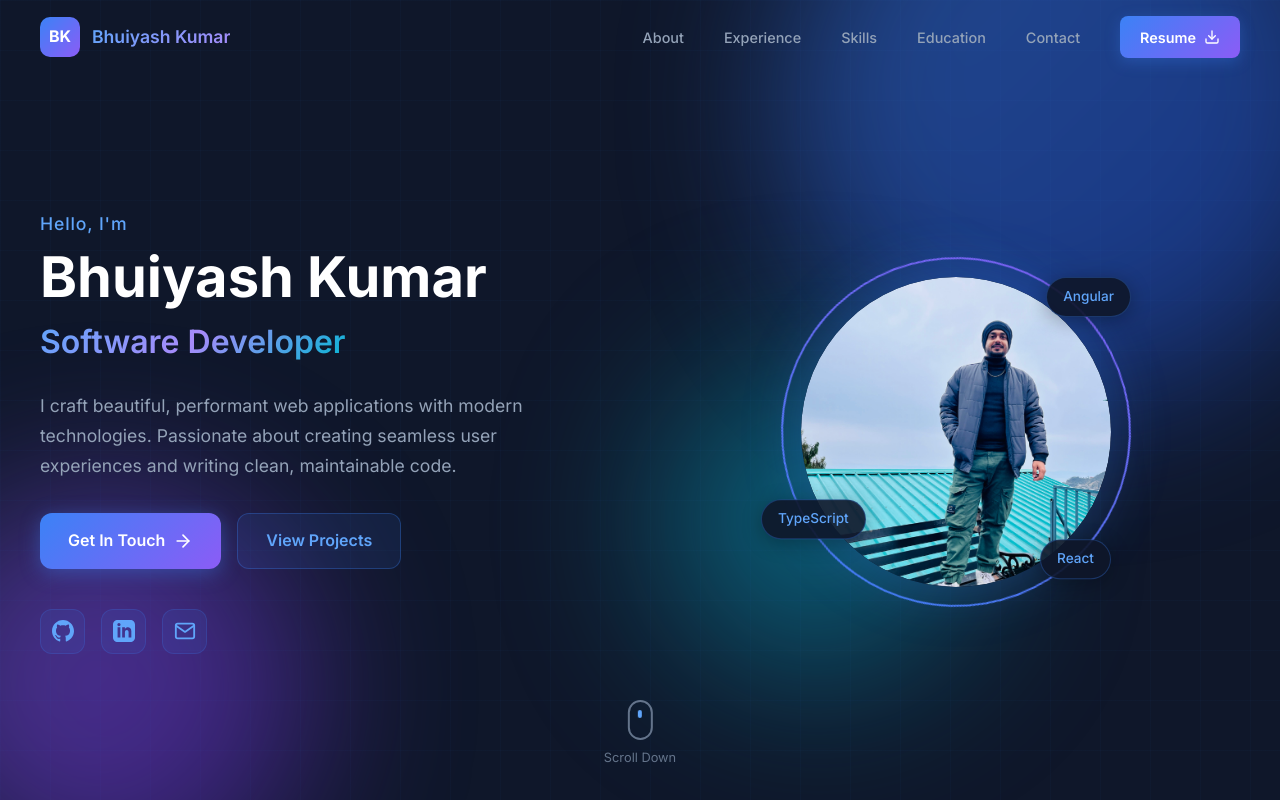
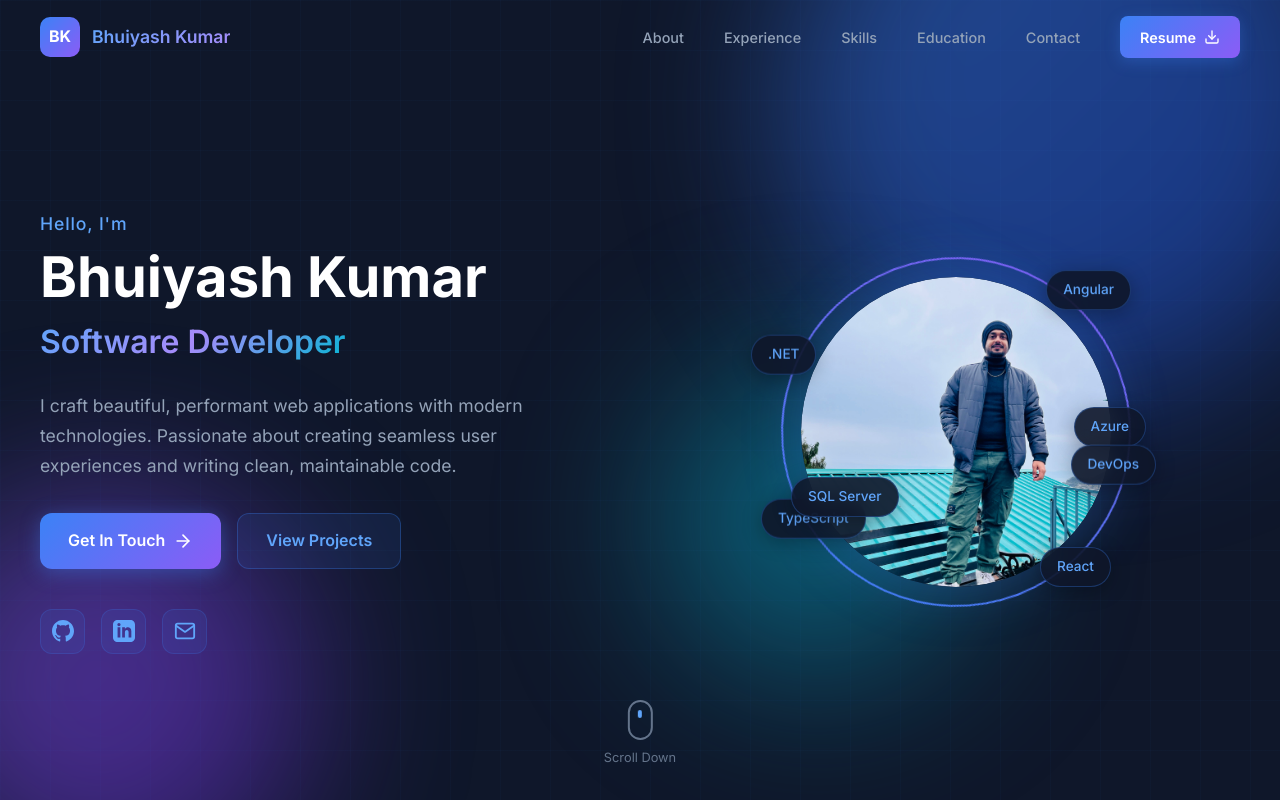
Before and after one commit to Bhuiyash/bhuiyashkrwebapp, an Angular app: page / in a window 1280 px wide. Shown: the top 800 px of the page. Built offline with nearby package versions, Linux system fonts and the light colour scheme.

Commit message:
feat: Refactor About and Hero components with updated content and styles

```diff
--- a/src/app/components/about/about.component.html
+++ b/src/app/components/about/about.component.html
@@ -30,8 +30,7 @@
         </p>
 
         <p>
-          When I'm not coding, you can find me exploring new technologies, contributing to open-source
-          projects, or sharing knowledge with the developer community. I believe in continuous learning
+          When I'm not coding, you can find me exploring new technologies. I believe in continuous learning
           and staying updated with the latest industry trends.
         </p>
 
--- a/src/app/components/about/about.component.ts
+++ b/src/app/components/about/about.component.ts
@@ -10,9 +10,9 @@ import { CommonModule } from '@angular/common';
 })
 export class AboutComponent {
   highlights = [
-    { icon: '💼', label: 'Years Experience', value: '5+' },
-    { icon: '🚀', label: 'Projects Completed', value: '30+' },
+    { icon: '💼', label: 'Years Experience', value: '2.5+' },
+    { icon: '🚀', label: 'Projects Completed', value: '10+' },
     { icon: '☕', label: 'Cups of Coffee', value: '∞' },
-    { icon: '🎯', label: 'Happy Clients', value: '20+' }
+    { icon: '🎯', label: 'Continuous Learning', value: 'Ongoing' }
   ];
 }
--- a/src/app/components/hero/hero.component.css
+++ b/src/app/components/hero/hero.component.css
@@ -256,6 +256,7 @@
   font-weight: 500;
   box-shadow: 0 4px 20px rgba(0, 0, 0, 0.3);
   animation: badge-float 3s ease-in-out infinite;
+  backdrop-filter: blur(10px);
 }
 
 .badge-1 {
@@ -274,6 +275,30 @@
   bottom: 20px;
   right: 20px;
   animation-delay: -2s;
+}
+
+.badge-4 {
+  top: 80px;
+  left: -30px;
+  animation-delay: -0.5s;
+}
+
+.badge-5 {
+  top: 160px;
+  right: -15px;
+  animation-delay: -1.5s;
+}
+
+.badge-6 {
+  bottom: 120px;
+  right: -25px;
+  animation-delay: -2.5s;
+}
+
+.badge-7 {
+  top: 220px;
+  left: 10px;
+  animation-delay: -3s;
 }
 
 @keyframes badge-float {
@@ -407,6 +432,12 @@
     display: none;
   }
 
+  .badge-1,
+  .badge-2,
+  .badge-3 {
+    display: block;
+  }
+
   .scroll-indicator {
     display: none;
   }
--- a/src/app/components/hero/hero.component.html
+++ b/src/app/components/hero/hero.component.html
@@ -26,7 +26,7 @@
             <polyline points="12 5 19 12 12 19"/>
           </svg>
         </a>
-        <a href="#projects" class="btn btn-secondary">
+        <a href="#experience" class="btn btn-secondary">
           View Projects
         </a>
       </div>
@@ -37,12 +37,12 @@
             <path d="M12 0c-6.626 0-12 5.373-12 12 0 5.302 3.438 9.8 8.207 11.387.599.111.793-.261.793-.577v-2.234c-3.338.726-4.033-1.416-4.033-1.416-.546-1.387-1.333-1.756-1.333-1.756-1.089-.745.083-.729.083-.729 1.205.084 1.839 1.237 1.839 1.237 1.07 1.834 2.807 1.304 3.492.997.107-.775.418-1.305.762-1.604-2.665-.305-5.467-1.334-5.467-5.931 0-1.311.469-2.381 1.236-3.221-.124-.303-.535-1.524.117-3.176 0 0 1.008-.322 3.301 1.23.957-.266 1.983-.399 3.003-.404 1.02.005 2.047.138 3.006.404 2.291-1.552 3.297-1.23 3.297-1.23.653 1.653.242 2.874.118 3.176.77.84 1.235 1.911 1.235 3.221 0 4.609-2.807 5.624-5.479 5.921.43.372.823 1.102.823 2.222v3.293c0 .319.192.694.801.576 4.765-1.589 8.199-6.086 8.199-11.386 0-6.627-5.373-12-12-12z"/>
           </svg>
         </a>
-        <a href="https://linkedin.com/in/bhuiyash" target="_blank" class="social-link" aria-label="LinkedIn">
+        <a href="https://www.linkedin.com/in/bhuiyash-kumar/" target="_blank" class="social-link" aria-label="LinkedIn">
           <svg xmlns="http://www.w3.org/2000/svg" width="22" height="22" viewBox="0 0 24 24" fill="currentColor">
             <path d="M19 0h-14c-2.761 0-5 2.239-5 5v14c0 2.761 2.239 5 5 5h14c2.762 0 5-2.239 5-5v-14c0-2.761-2.238-5-5-5zm-11 19h-3v-11h3v11zm-1.5-12.268c-.966 0-1.75-.79-1.75-1.764s.784-1.764 1.75-1.764 1.75.79 1.75 1.764-.783 1.764-1.75 1.764zm13.5 12.268h-3v-5.604c0-3.368-4-3.113-4 0v5.604h-3v-11h3v1.765c1.396-2.586 7-2.777 7 2.476v6.759z"/>
           </svg>
         </a>
-        <a href="mailto:bhuiyash@example.com" class="social-link" aria-label="Email">
+        <a href="mailto:bhuiyashkr@gmail.com" class="social-link" aria-label="Email">
           <svg xmlns="http://www.w3.org/2000/svg" width="22" height="22" viewBox="0 0 24 24" fill="none" stroke="currentColor" stroke-width="2" stroke-linecap="round" stroke-linejoin="round">
             <path d="M4 4h16c1.1 0 2 .9 2 2v12c0 1.1-.9 2-2 2H4c-1.1 0-2-.9-2-2V6c0-1.1.9-2 2-2z"/>
             <polyline points="22,6 12,13 2,6"/>
@@ -66,6 +66,18 @@
         <div class="floating-badge badge-3">
           <span>React</span>
         </div>
+        <div class="floating-badge badge-4">
+          <span>.NET</span>
+        </div>
+        <div class="floating-badge badge-5">
+          <span>Azure</span>
+        </div>
+        <div class="floating-badge badge-6">
+          <span>DevOps</span>
+        </div>
+        <div class="floating-badge badge-7">
+          <span>SQL Server</span>
+        </div>
       </div>
     </div>
   </div>
--- a/src/app/components/hero/hero.component.ts
+++ b/src/app/components/hero/hero.component.ts
@@ -9,6 +9,16 @@ import { CommonModule } from '@angular/common';
   styleUrl: './hero.component.css'
 })
 export class HeroComponent {
+  technologies = [
+    'Angular',
+    'TypeScript',
+    'React',
+    '.NET',
+    'Azure',
+    'DevOps',
+    'SQL Server'
+  ];
+
   socialLinks = [
     {
       name: 'GitHub',
```
